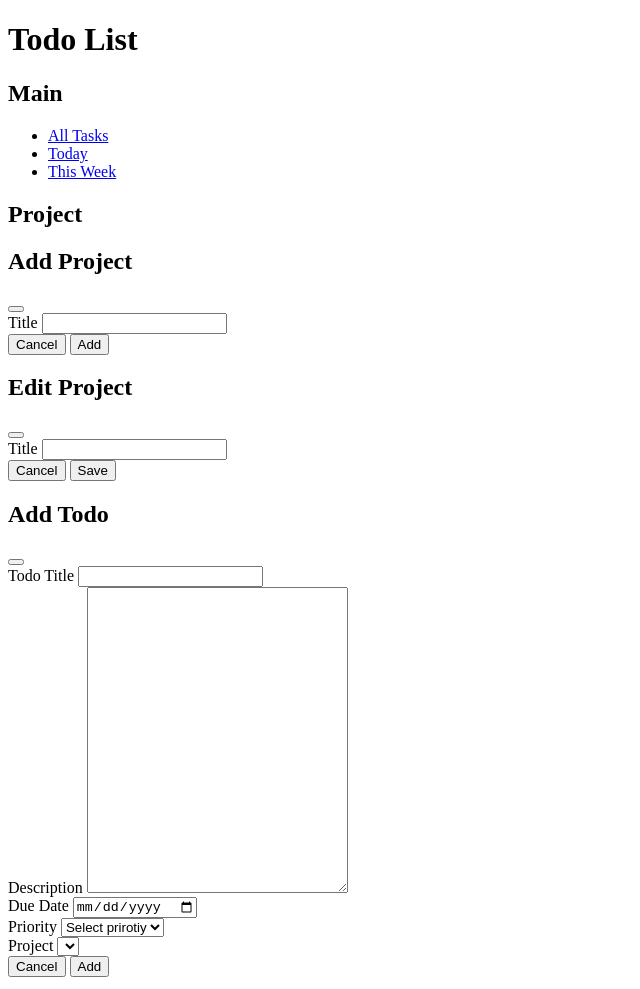
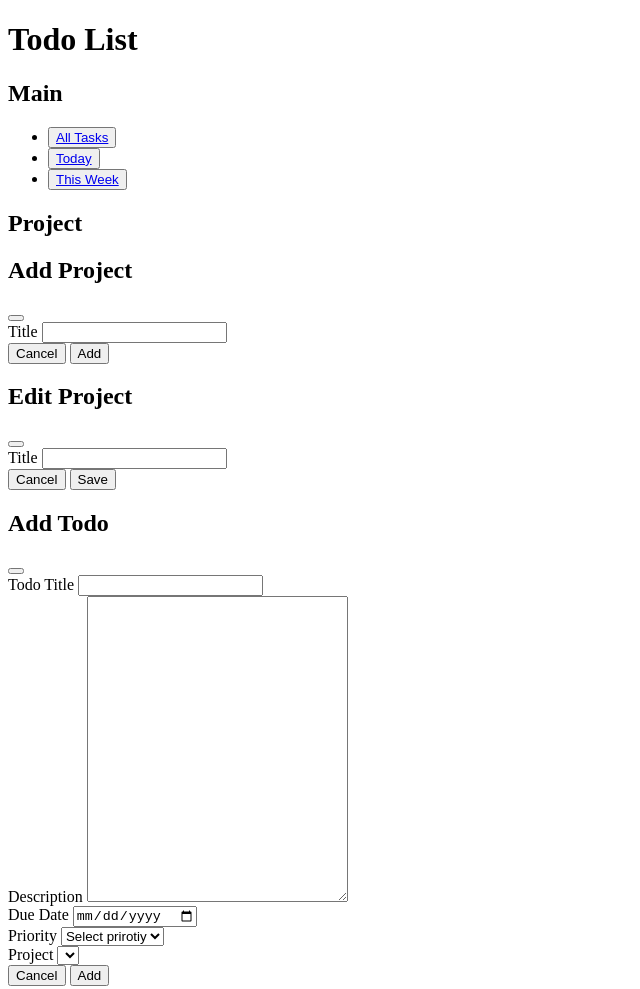
Before and after one commit to tingtung46/todo-list, a website built with webpack: page src/index.html in a window 1280 px wide. Shown: the top 989 px of the page, without its empty margins (0-640 px from the left). Built offline with nearby package versions, Linux system fonts and the light colour scheme.

Commit message:
Add form dialog and set class and attribute

```diff
--- a/src/index.html
+++ b/src/index.html
@@ -17,21 +17,27 @@
 
                 <ul>
                     <li>
+                        <button class="project-btn" data-project="All Tasks">
                             <a href="#all-tasks">
                                 All Tasks
                             </a>
+                        </button>
                     </li>
 
                     <li>
+                        <button class="project-btn" data-project="Today">
                             <a href="#today">
                                 Today
                             </a>
+                        </button>
                     </li>
 
                     <li>
+                        <button class="project-btn" data-project="This Week">
                             <a href="#week">
                                 This Week
                             </a>
+                        </button>
                     </li>
                 </ul>
             </div>
```
Lines whose indentation alone changed are shown as unchanged.
